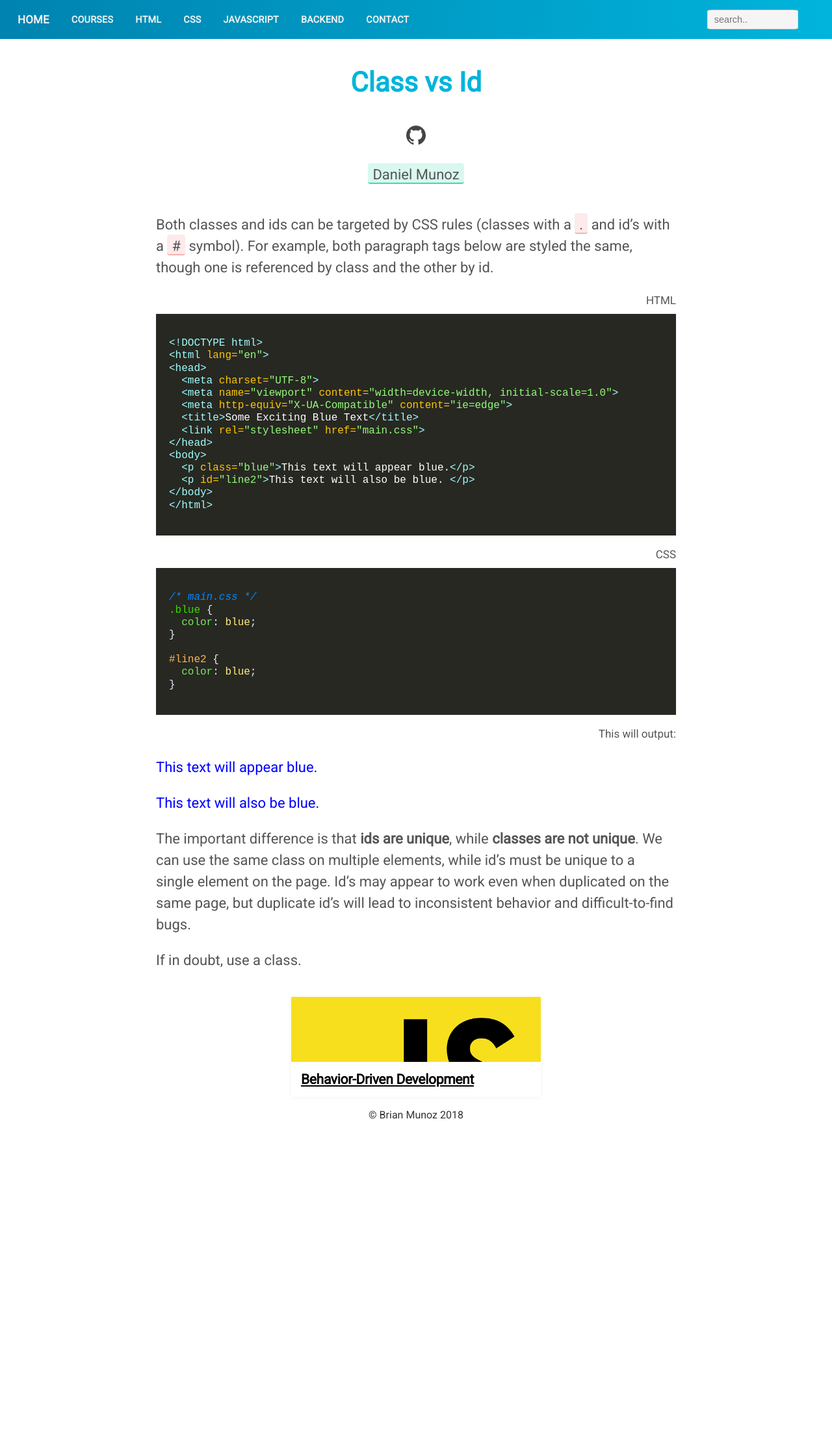
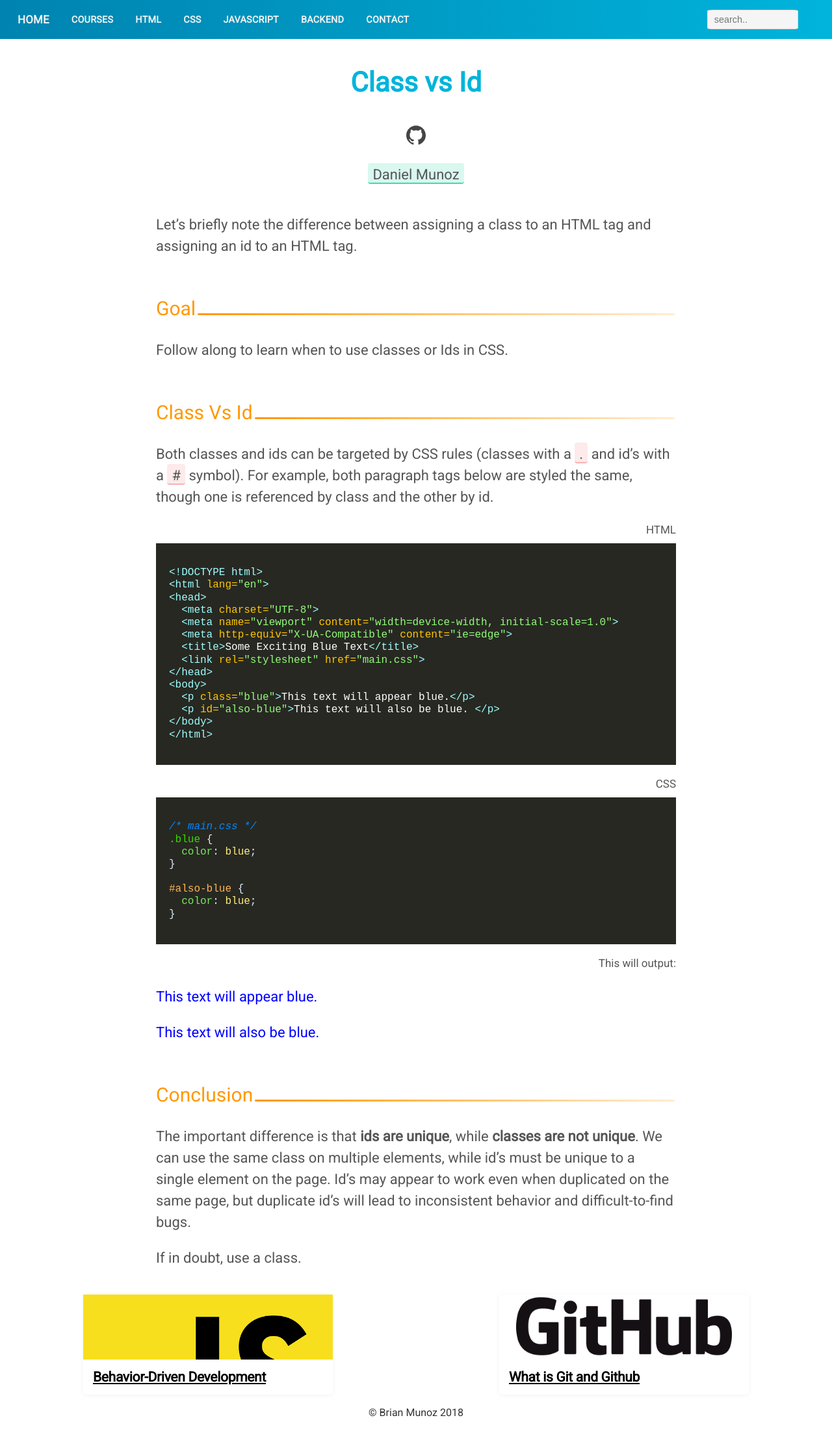
Before and after one commit to codinglead/codinglead.github.io, a Jekyll site: the page built from _posts/2019-01-23-class-vs-id.md, in a window 1280 px wide. Shown: the whole page at 65% size. Built offline with Jekyll 4.4.1, drawn with Linux system fonts in a browser that asks for light colours; comment, search, counter and statistics services are not loaded; before the commit the page ends 1744 px from its top, so only the background shows below that.

Commit message:
add new blog and update class vs id blog

````diff
--- a/_posts/2019-01-23-class-vs-id.md
+++ b/_posts/2019-01-23-class-vs-id.md
@@ -9,6 +9,22 @@ tags: ["css"]
 author: ["Daniel Munoz", "https://planeswalker1.github.io/", "https://github.com/planeswalker1"]
 permalink: /css/:title
 ---
+
+Let's briefly note the difference between assigning a class to an HTML tag and assigning an id to an HTML tag.
+
+<!-- ==== -->
+<!-- GOAL -->
+<!-- ==== -->
+
+## Goal
+
+Follow along to learn when to use classes or Ids in CSS.
+
+<!-- =========== -->
+<!-- CLASS VS ID -->
+<!-- =========== -->
+
+## Class Vs Id
 
 Both classes and ids can be targeted by CSS rules (classes with a <span class="highlight__code">.</span> and id's with a <span class="highlight__code">#</span> symbol). For example, both paragraph tags below are styled the same, though one is referenced by class and the other by id.
 
@@ -26,7 +42,7 @@ Both classes and ids can be targeted by CSS rules (classes with a <span class="h
 </head>
 <body>
   <p class="blue">This text will appear blue.</p>
-  <p id="line2">This text will also be blue. </p>
+  <p id="also-blue">This text will also be blue. </p>
 </body>
 </html>
 ```
@@ -39,7 +55,7 @@ Both classes and ids can be targeted by CSS rules (classes with a <span class="h
   color: blue;
 }
 
-#line2 {
+#also-blue {
   color: blue;
 }
 ```
@@ -57,16 +73,22 @@ Both classes and ids can be targeted by CSS rules (classes with a <span class="h
       color: blue !important;
     }
 
-    #line2 {
+    #also-blue {
       color: blue;
     }
   </style>
 </head>
 <body>
   <p class="blue">This text will appear blue.</p>
-  <p id="line2">This text will also be blue. </p>
+  <p id="also-blue">This text will also be blue. </p>
 </body>
 </html>
+
+<!-- ========== -->
+<!-- CONCLUSION -->
+<!-- ========== -->
+
+## Conclusion
 
 The important difference is that <strong>ids are unique</strong>, while <strong>classes are not unique</strong>. We can use the same class on multiple elements, while id's must be unique to a single element on the page. Id's may appear to work even when duplicated on the same page, but duplicate id's will lead to inconsistent behavior and difficult-to-find bugs.
 
````
Also changed, not shown: _posts/2019-01-30-git-and-github.md (added, +53 -0 lines), images/github-logo.png (added).
